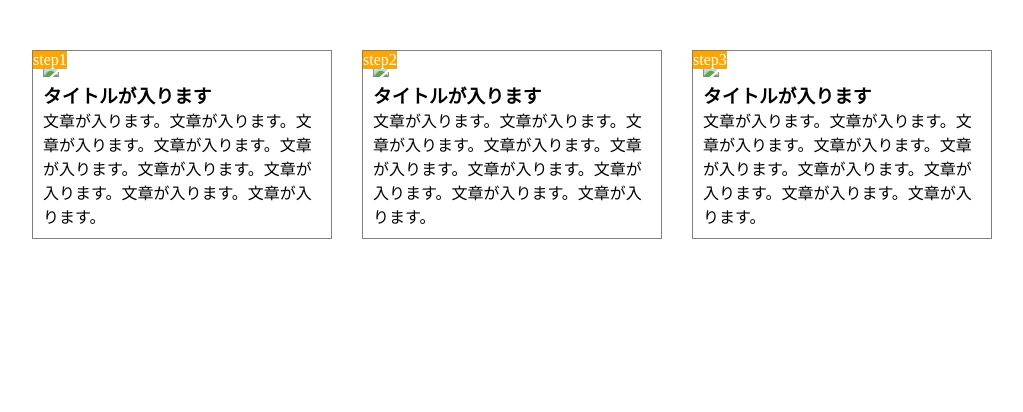
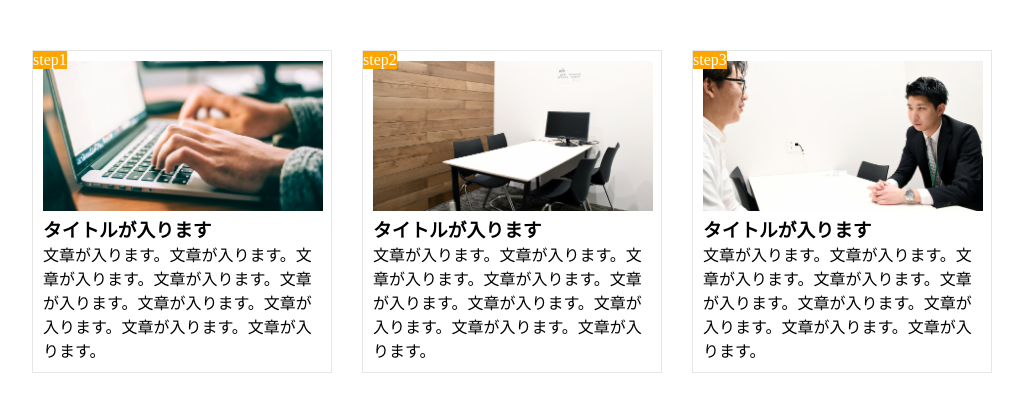
Before and after one commit to sora-uzu/HTML-CSS_chapter10_exercise, a plain HTML site: page index.html in a window 1280 px wide. Shown: the whole page, without its empty margins (128-1151 px from the left). Drawn offline with Linux system fonts and the light colour scheme.

Commit message:
[FIX]1-10

```diff
--- a/index.html
+++ b/index.html
@@ -5,7 +5,7 @@
   <meta name="viewport" content="width=device-width, initial-scale=1.0">
   <meta http-equiv="X-UA-Compatible" content="ie=edge">
   <link rel="stylesheet" href="style.css">
-  <title>1-10</title>
+  <title>1-10課題</title>
 </head>
 <body>
 
--- a/style.css
+++ b/style.css
@@ -23,7 +23,7 @@ main{
 .bloglist{
   width: 300px;
   padding: 10px;
-  border: 1px solid gray;
+  border: 1px solid rgb(231, 230, 230);
   float: left;
   position: relative;
   margin-bottom: 50px;
@@ -44,6 +44,9 @@ main{
 
 .image {
   width: 280px;
+  height: 150px;
+  object-fit: cover;
+  object-position: 50% 100%;
 }
 
 
@@ -67,6 +70,7 @@ main{
   }
 
   .image{
+    width: 100%;
     height: 110px;
     object-fit: cover;
     object-position: 50% 100%;
```
Also changed, not shown: img/flow01.png (added), img/flow02.png (added), img/flow03.png (added).
